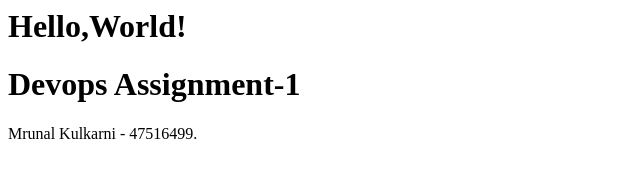
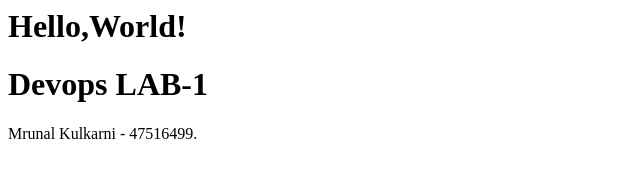
Before and after one commit to mrunalkulk/Deveops1, a plain HTML site: page index.html in a window 1280 px wide. Shown: the whole page, without its empty margins (0-640 px from the left). Drawn offline with Linux system fonts and the light colour scheme.

Commit message:
HTML and all Files uploaded

```diff
--- a/index.html
+++ b/index.html
@@ -5,7 +5,7 @@
     <title>A whale of a greeting</title>
   </head>
   <body>
-    <h1>Devops Assignment-1</h1>
+    <h1>Devops LAB-1</h1>
     <p>Mrunal Kulkarni - 47516499.</p>
   </body>
 </html>
```
